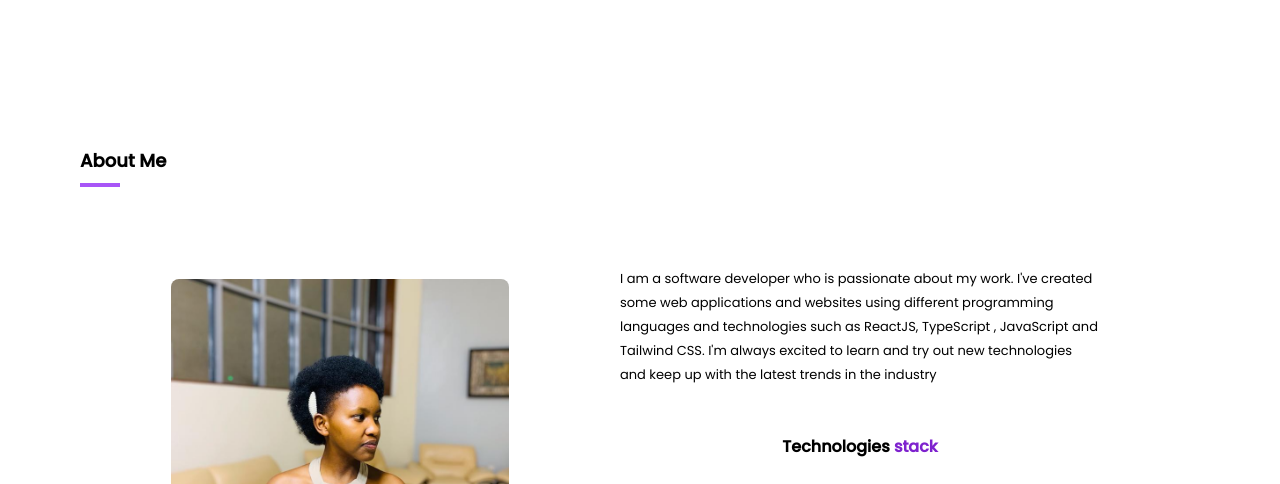
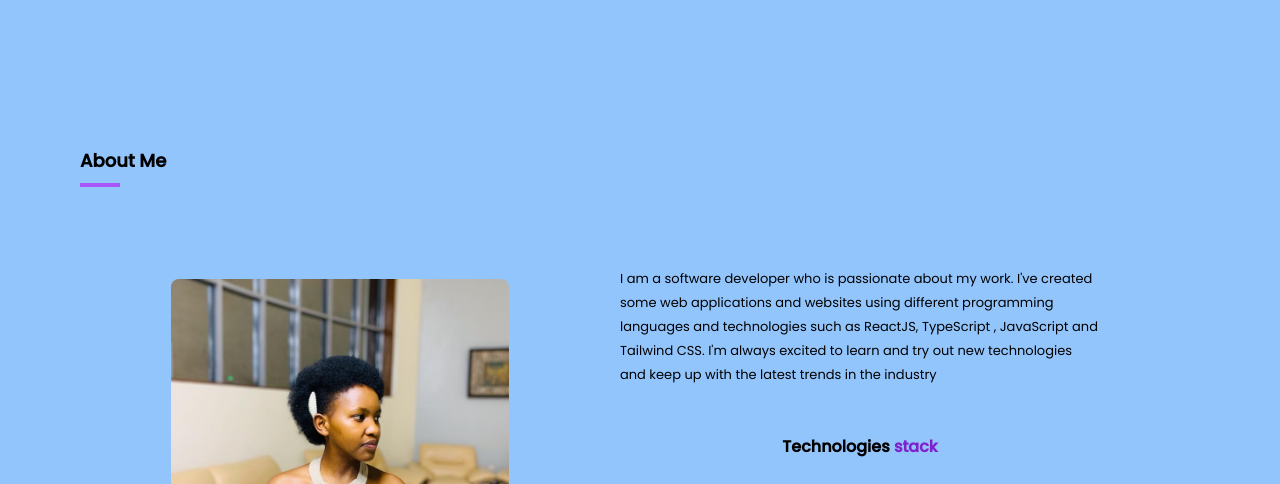
Before and after one commit to gikundiroHappy/happy_portifolio, a website: page index.html in a window 1280 px wide. Shown: the part 493-977 px from the top of the page. Drawn offline with Linux system fonts and the light colour scheme; a web font is replaced by a local one.

```diff
--- a/index.html
+++ b/index.html
@@ -14,7 +14,8 @@
     />
     <title>Document</title>
   </head>
-  <body class="">
+  <body class="sm:bg-yellow-300 md:bg-green-300 lg:bg-pink-300 xl:bg-blue-300
+   2xl:bg-red-300">
     <div class="p-4 font-abc sm:px-20">
       <div class="hidden sm:flex justify-between py-5 mb-10 mt-5">
         <div>
```
